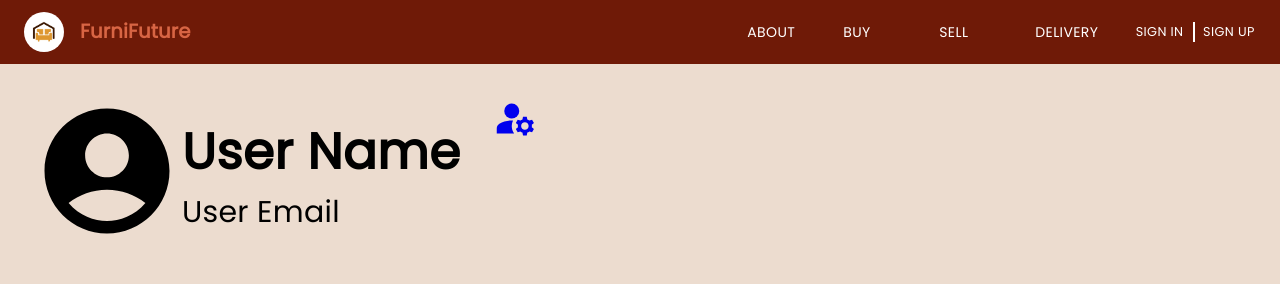
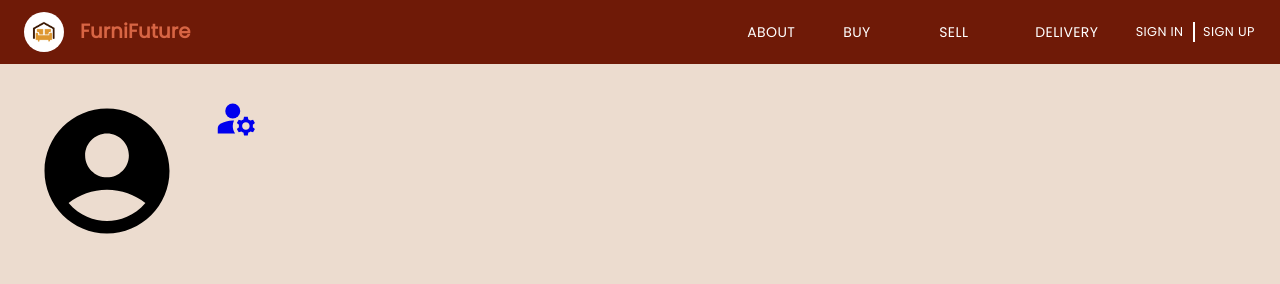
Before and after one commit to AhmadNourelddine/furnifuture, a React (Create React App) app: page /profile in a window 1280 px wide. Shown: the top 284 px of the page. Built offline with nearby package versions, Linux system fonts and the light colour scheme; no server answers.

Commit message:
save username and email

```diff
--- a/src/pages/profile/index.js
+++ b/src/pages/profile/index.js
@@ -15,6 +15,8 @@ const Profile = ()=>{
     const [data, setData]= useState([]);
 
     let token = window.localStorage.getItem('authToken');
+    let user_name = window.localStorage.getItem('user_name');
+    let email = window.localStorage.getItem('user_email');
 
     const getRandomProducts = async()=>{
 
@@ -39,8 +41,8 @@ const Profile = ()=>{
             <Box className='profile-page-info'>
                 <Box><AccountCircleIcon sx={{fontSize:150}}/></Box>
                 <Box className='profile-page-name-email'>
-                    <Typography fontWeight={900} fontSize={50}>User Name</Typography>
-                    <Typography fontWeight={100} fontSize={30}>User Email</Typography>
+                    <Typography fontWeight={900} fontSize={50}>{user_name}</Typography>
+                    <Typography fontWeight={100} fontSize={30}>{email}</Typography>
                 </Box>
                 <Box  component={Link} to="/dashboard" className='profile-page-edit'><ManageAccountsIcon sx={{fontSize:45}}/> </Box>
                 </Box>
```
